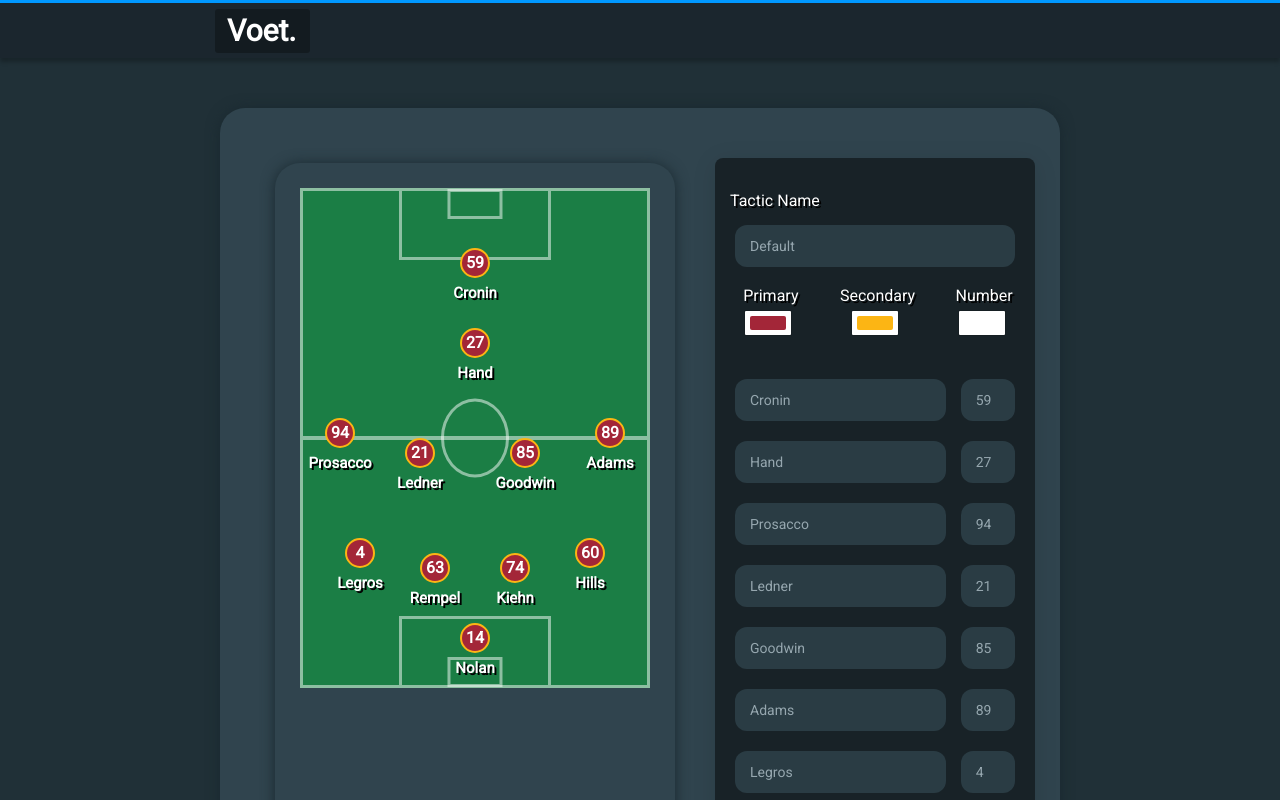
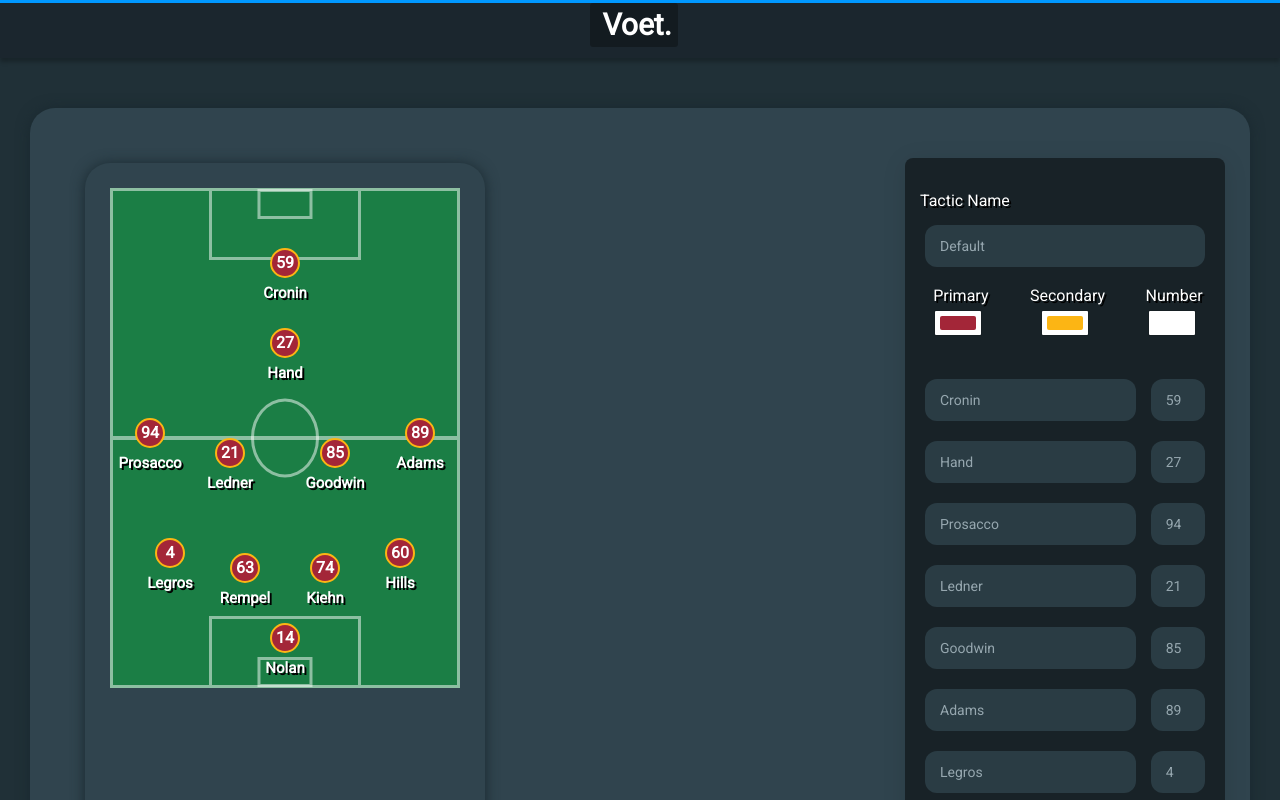
Before and after one commit to alperunal/lineup-builder, a React (Create React App) app: page / in a window 1280 px wide. Shown: the top 800 px of the page. Built offline with nearby package versions, Linux system fonts and the light colour scheme.

Commit message:
container update

```diff
--- /dev/null
+++ b/src/components/UI/Container/Container.scss
@@ -0,0 +1,5 @@
+.container {
+    max-width: 900px;
+    width: 100%;
+    margin: auto;
+}
--- a/src/components/UI/Container/Container.tsx
+++ b/src/components/UI/Container/Container.tsx
@@ -1,14 +1,8 @@
 import React from 'react';
-import styled from 'styled-components';
+import './Container.scss';
 
 const Container = ({ children }) => {
-    return <ContainerDiv>{children}</ContainerDiv>;
+    return <div>{children}</div>;
 };
 
-const ContainerDiv = styled.div`
-    max-width: 900px;
-    width: 100%;
-    margin: auto;
-`;
-
 export default Container;
```
